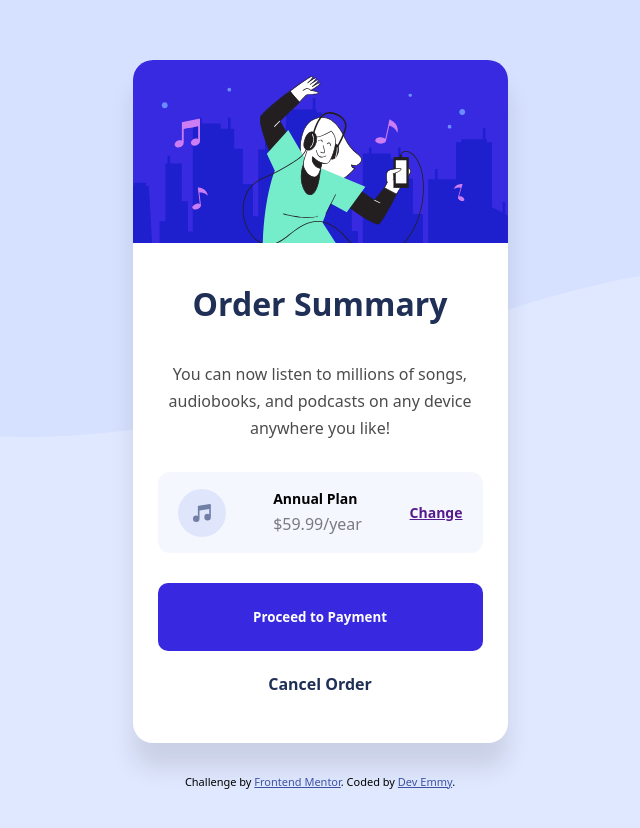
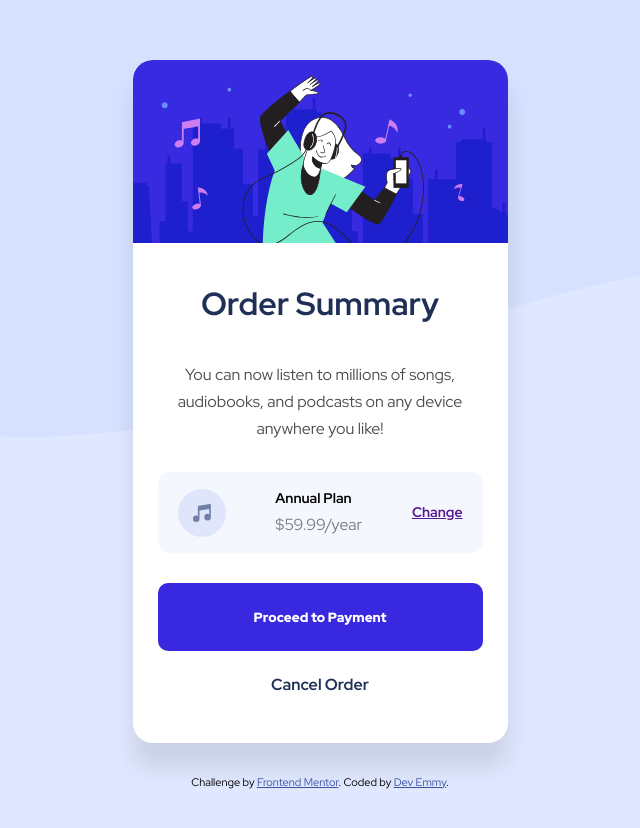
Before and after one commit to DevEmmy001/order-summary, a plain HTML site: page index.html in a window 1280 px wide. Shown: the whole page, without its empty margins (320-960 px from the left). Drawn offline with Linux system fonts and the light colour scheme.

Commit message:
added google fonts and made some adjustment to file locations

```diff
--- a/design/style.css
+++ b/design/style.css
@@ -2,9 +2,9 @@
   margin: 0px;
   padding: 0px;
   line-height: 1.7;
-  font-family: system-ui, -apple-system, BlinkMacSystemFont, "Segoe UI", Roboto,
-    Oxygen, Ubuntu, Cantarell, "Open Sans", "Helvetica Neue", sans-serif;
+  font-family: "Red Hat Display", sans-serif;
 }
+
 .attribution {
   font-size: 11px;
   text-align: center;
--- a/index.html
+++ b/index.html
@@ -12,7 +12,9 @@
       href="./images/favicon-32x32.png"
     />
     <link rel="stylesheet" href="style.css" />
-
+    <style>
+      @import url("https://fonts.googleapis.com/css2?family=Barlow+Semi+Condensed:ital,wght@0,100;0,200;0,300;0,400;0,500;0,600;0,700;0,800;0,900;1,100;1,200;1,300;1,400;1,500;1,600;1,700;1,800;1,900&family=Red+Hat+Display:ital,wght@0,300..900;1,300..900&display=swap");
+    </style>
     <title>Frontend Mentor | Order summary card</title>
   </head>
   <body>
--- a/style.css
+++ b/style.css
@@ -2,9 +2,9 @@
   margin: 0px;
   padding: 0px;
   line-height: 1.7;
-  font-family: system-ui, -apple-system, BlinkMacSystemFont, "Segoe UI", Roboto,
-    Oxygen, Ubuntu, Cantarell, "Open Sans", "Helvetica Neue", sans-serif;
+  font-family: "Red Hat Display", sans-serif;
 }
+
 .attribution {
   font-size: 11px;
   text-align: center;
@@ -24,7 +24,7 @@
 @media screen and (max-width: 375px) {
   body {
     background-color: var(--Pale_blue);
-    background-image: url(images/pattern-background-desktop.svg);
+    background-image: url(../images/pattern-background-desktop.svg);
     background-repeat: no-repeat;
     font-size: 16px;
     padding: 60px 25px 60px 25px;
@@ -103,7 +103,7 @@
     background-color: var(--Pale_blue);
     font-size: 16px;
     padding: 60px 25px 60px 25px;
-    background-image: url(images/pattern-background-desktop.svg);
+    background-image: url(../images/pattern-background-desktop.svg);
     background-repeat: no-repeat;
     display: flex;
     flex-direction: column;
```
Also changed, not shown: design/index.html (+3 -1 lines), 1 other file.
